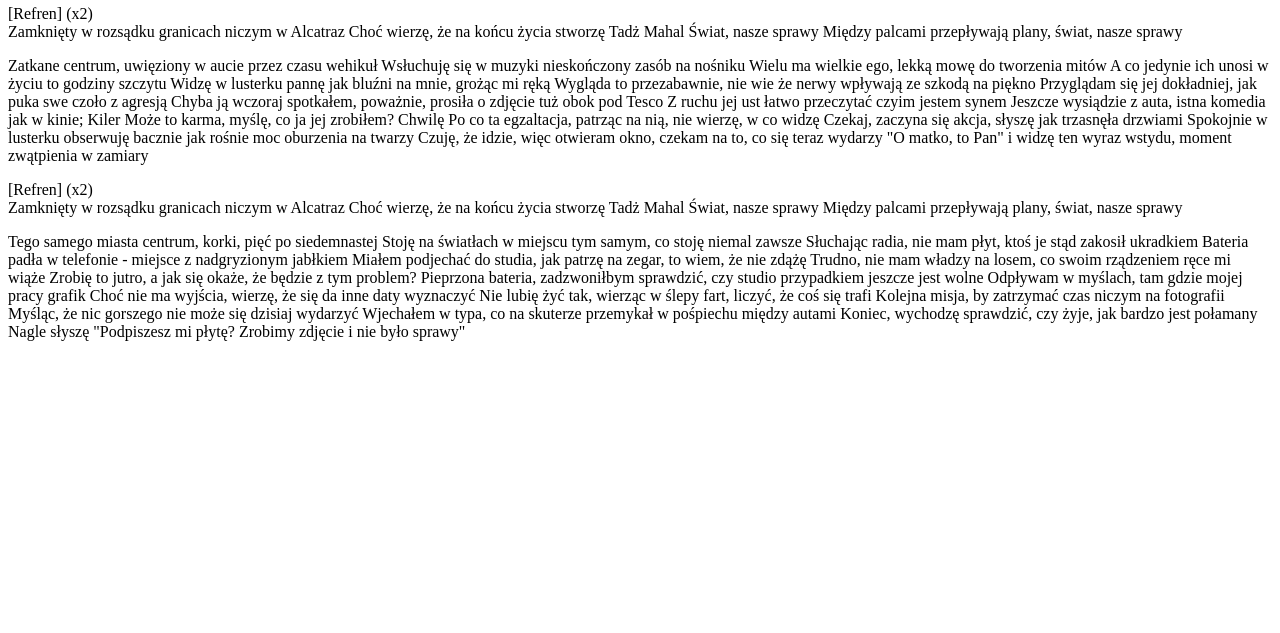
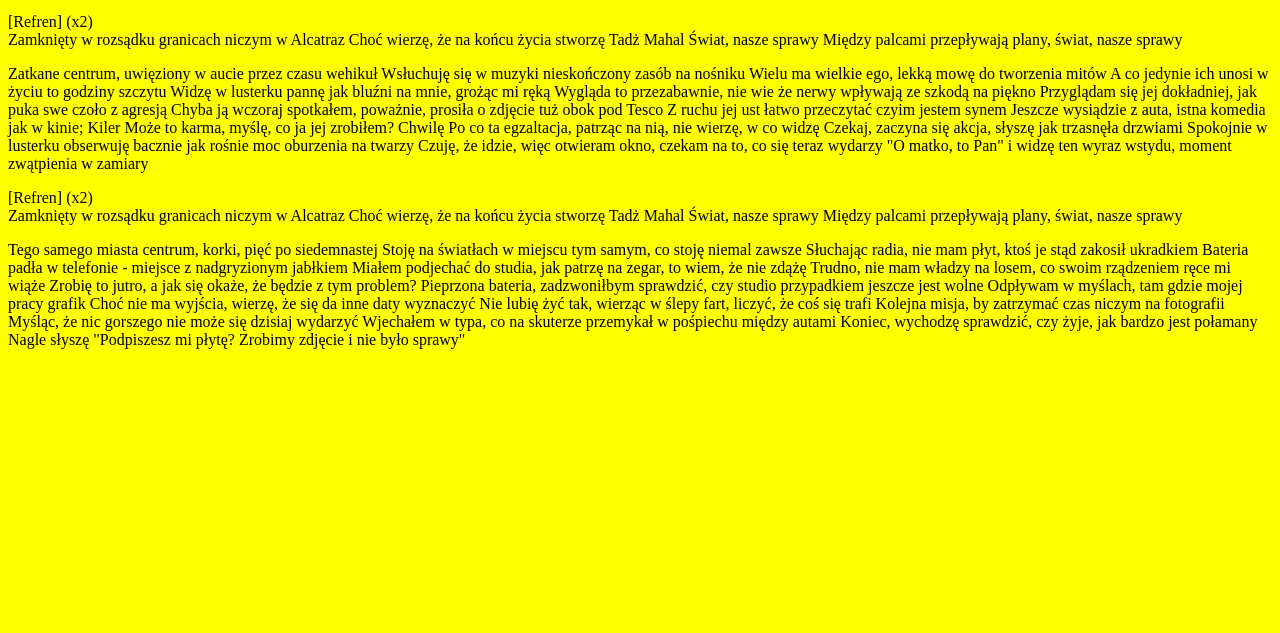
Before and after one commit to Krystian2017/learning-git-2, a website: page index.html in a window 1280 px wide. Shown: the part 167-800 px from the top of the page. Drawn offline with nearby package versions, Linux system fonts and the light colour scheme; files that its build step writes are made by us from their sources.

Commit message:
Change in package.json

```diff
--- a/index.html
+++ b/index.html
@@ -3,7 +3,7 @@
 	<head>
 		<meta charset="UTF-8">
 		<title>Piosenka - Alcatraz</title>
-		<link rel="stylesheet" type="text/css" href="style.prefixed.css">
+		<link rel="stylesheet" type="text/css" href="css/style.prefixed.css">
 	</head>
 	<body>
 		<div class="content">
--- a/package.json
+++ b/package.json
@@ -16,9 +16,9 @@
     "build:autoprefixer": "autoprefixer-cli css/style.css",
     "build-dev:sass": "node-sass --output-style expanded --source-map true -o css sass",
     "watch": "npm-run-all build -p watch:*",
-    "watch:browsersync": "node_modules/.bin/browser-sync start --server --files 'css/*.css' '*.html'",
     "watch:sass": "node-sass --output-style expanded --source-map true -o css sass --watch",
-    "watch:autoprefixer": "onchange -d 100 css/style.css -- autoprefixer-cli -o css/style.prefixed.css css/style.css"
+    "watch:autoprefixer": "onchange -d 100 css/style.css -- autoprefixer-cli -o css/style.prefixed.css css/style.css",
+    "watch:browsersync": "browser-sync start --server --files \"css/*.css\" \"*.html\""
   },
   "repository": {
     "type": "git",
--- a/sass/style.scss
+++ b/sass/style.scss
@@ -0,0 +1,4 @@
+body {
+	background: yellow;
+	display: flex;
+}
```
Also changed, not shown: css/style.css, 2 other files.
